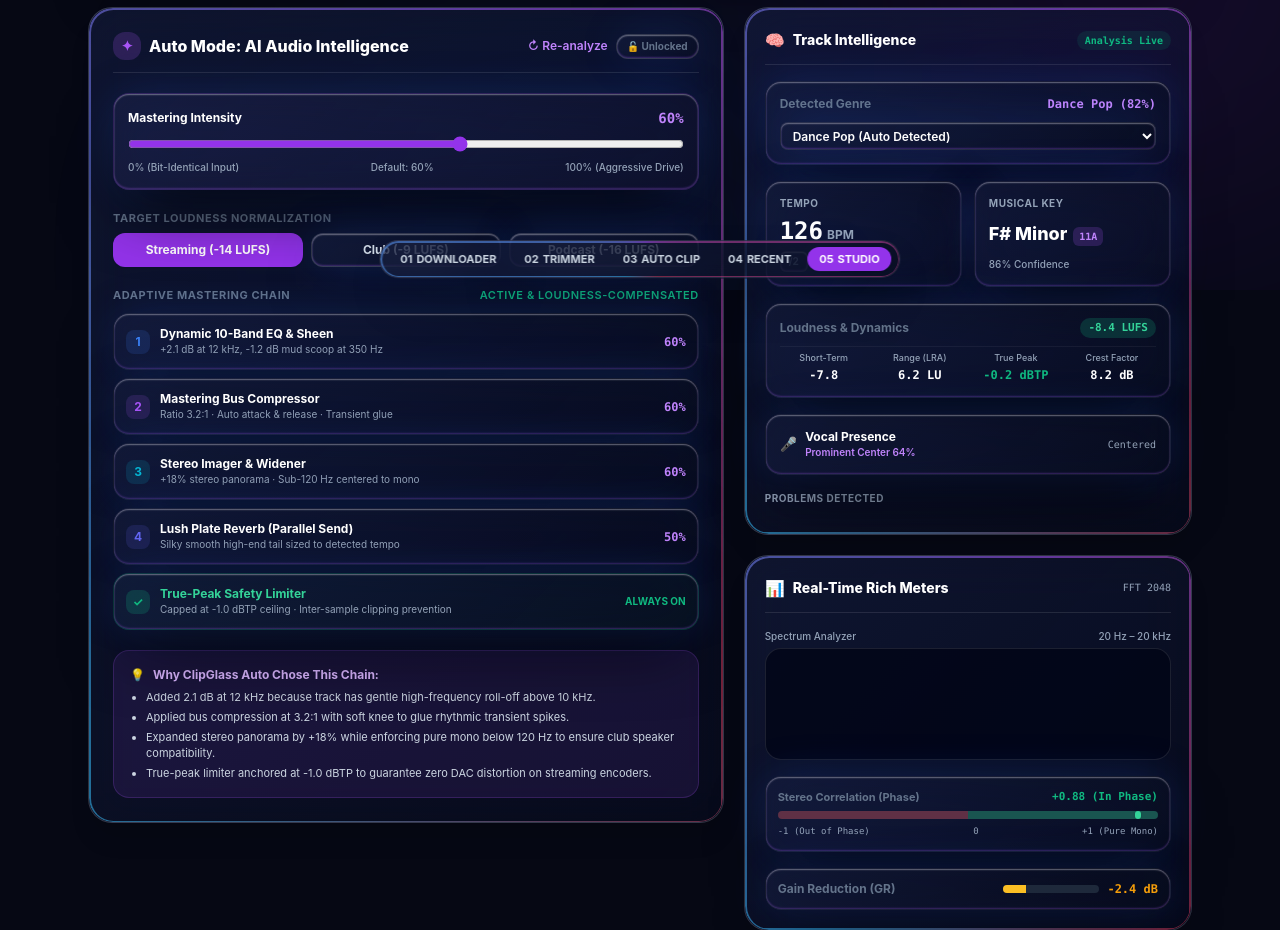
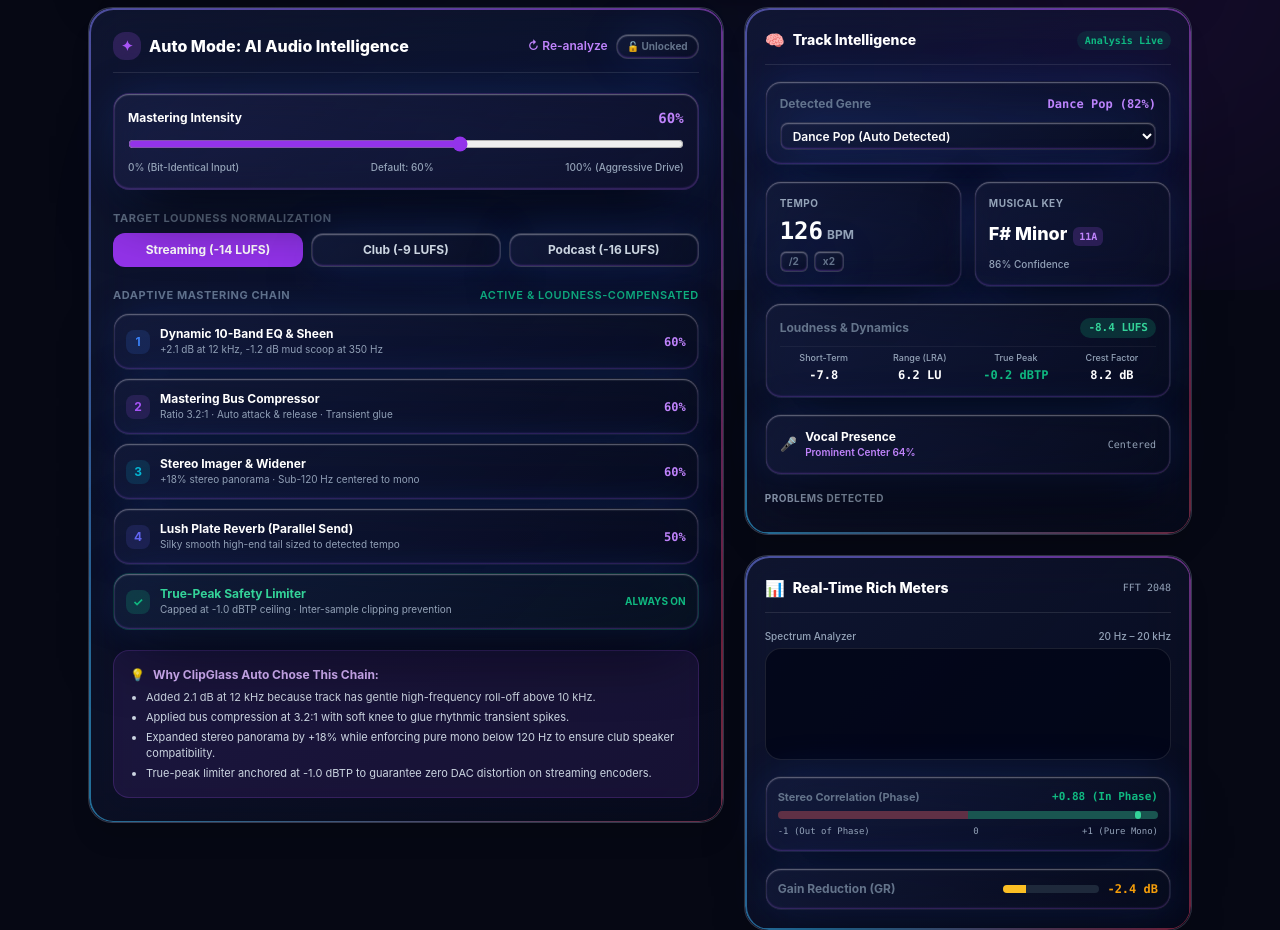
Before and after one commit to Amankumarx1/clipglass, a FastAPI app: page /studio in a window 1280 px wide. Shown: the part 510-1440 px from the top of the page. Run offline with FastAPI, Linux system fonts and the light colour scheme; some libraries are stand-ins or nearby versions.

Commit message:
style(ui): remove bottom screen switcher dock navbar

```diff
--- a/apps/api/templates/base.html
+++ b/apps/api/templates/base.html
@@ -281,7 +281,7 @@
         <a href="/settings" class="hover:text-blue-500 transition-colors">Settings</a>
       </div>
     </div>
-    <p class="text-[11px] opacity-75 max-w-2xl mx-auto pb-14">
+    <p class="text-[11px] opacity-75 max-w-2xl mx-auto">
       Disclaimer: ClipGlass is an independent open-source media tool. All processing is ephemeral and deleted after 15 minutes. Users are responsible for copyright compliance.
     </p>
   </footer>
@@ -312,30 +312,6 @@
     </div>
   </div>
 
-  <!-- Dev Screen-Switcher Dock (Section 24) -->
-  <aside id="screenSwitcherDock" aria-label="Dev screen switcher dock" class="fixed bottom-3 left-1/2 -translate-x-1/2 z-50 px-2 py-1.5 rounded-full glass glass-rim shadow-2xl flex items-center gap-1 text-[11px] font-bold border border-white/40 dark:border-white/10 backdrop-blur-xl">
-    <a href="/downloader" title="Screen 01: Media Downloader" class="px-3 py-1 rounded-full transition-all flex items-center gap-1 {% if active_page == 'downloader' %}bg-blue-600 text-white shadow-sm{% else %}text-slate-600 dark:text-slate-300 hover:text-slate-900 dark:hover:text-white hover:bg-white/20{% endif %}">
-      <span>01</span>
-      <span class="hidden sm:inline">DOWNLOADER</span>
-    </a>
-    <a href="/video-trimmer" title="Screen 02: Video Trimmer" class="px-3 py-1 rounded-full transition-all flex items-center gap-1 {% if active_page == 'video_trimmer' %}bg-emerald-600 text-white shadow-sm{% else %}text-slate-600 dark:text-slate-300 hover:text-slate-900 dark:hover:text-white hover:bg-white/20{% endif %}">
-      <span>02</span>
-      <span class="hidden sm:inline">TRIMMER</span>
-    </a>
-    <a href="/auto-clip" title="Screen 03: Auto Clip 9:16" class="px-3 py-1 rounded-full transition-all flex items-center gap-1 {% if active_page == 'auto_clip' %}bg-orange-600 text-white shadow-sm{% else %}text-slate-600 dark:text-slate-300 hover:text-slate-900 dark:hover:text-white hover:bg-white/20{% endif %}">
-      <span>03</span>
-      <span class="hidden sm:inline">AUTO CLIP</span>
-    </a>
-    <a href="/recent" title="Screen 04: Session History" class="px-3 py-1 rounded-full transition-all flex items-center gap-1 {% if active_page == 'recent' %}bg-amber-600 text-white shadow-sm{% else %}text-slate-600 dark:text-slate-300 hover:text-slate-900 dark:hover:text-white hover:bg-white/20{% endif %}">
-      <span>04</span>
-      <span class="hidden sm:inline">RECENT</span>
-    </a>
-    <a href="/studio" title="Screen 05: Audio Studio" class="px-3 py-1 rounded-full transition-all flex items-center gap-1 {% if active_page == 'studio' or active_page == 'audio_studio' %}bg-purple-600 text-white shadow-sm{% else %}text-slate-600 dark:text-slate-300 hover:text-slate-900 dark:hover:text-white hover:bg-white/20{% endif %}">
-      <span>05</span>
-      <span class="hidden sm:inline">STUDIO</span>
-    </a>
-  </aside>
-
   <script src="/static/js/navbar.js"></script>
   <script src="/static/js/app.js"></script>
   {% block scripts %}{% endblock %}
```
